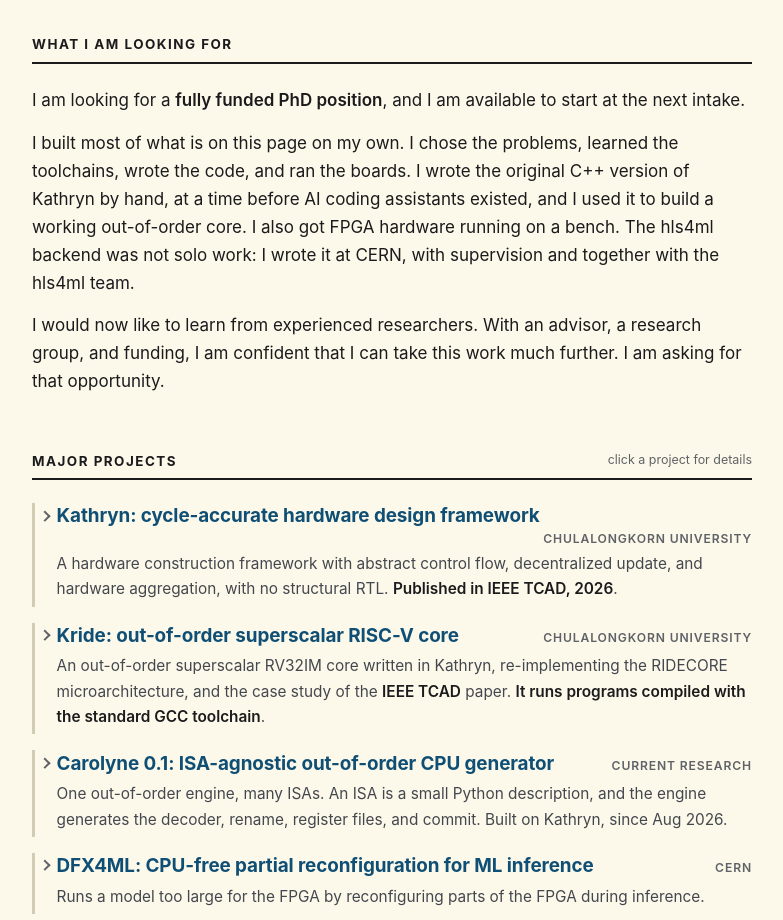
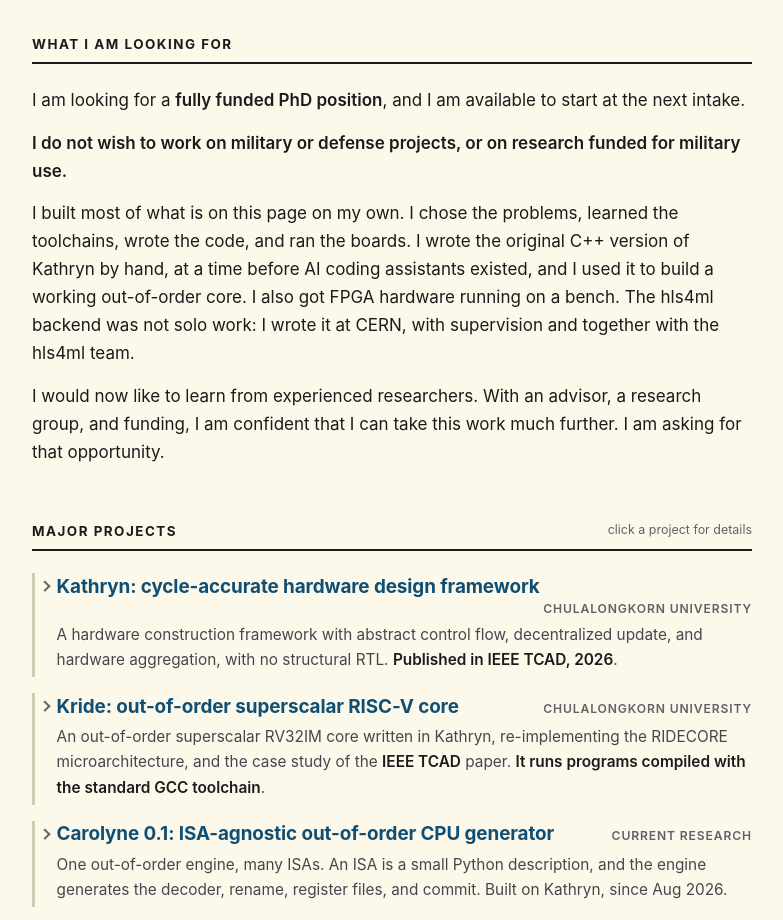
Before and after one commit to Tanawin1701d/profile, a plain HTML site: page index.html in a window 1280 px wide. Shown: the part 900-1820 px from the top of the page, without its empty margins (392-1175 px from the left). Drawn offline with Linux system fonts and the light colour scheme.

Commit message:
[update] update: state that I do not want military work
- Add a bold sentence to 'What I am looking for': no military or defense projects, and no research funded for military use

```diff
--- a/index.html
+++ b/index.html
@@ -86,6 +86,9 @@
   <h2>What I am looking for</h2>
   <p>
     I am looking for a <strong>fully funded PhD position</strong>, and I am available to start at the next intake.
+  </p>
+  <p>
+    <strong>I do not wish to work on military or defense projects, or on research funded for military use.</strong>
   </p>
   <p>
     I built most of what is on this page on my own. I chose the problems,
```
